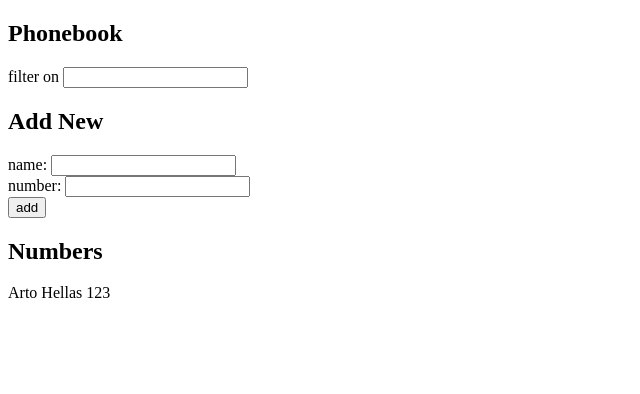
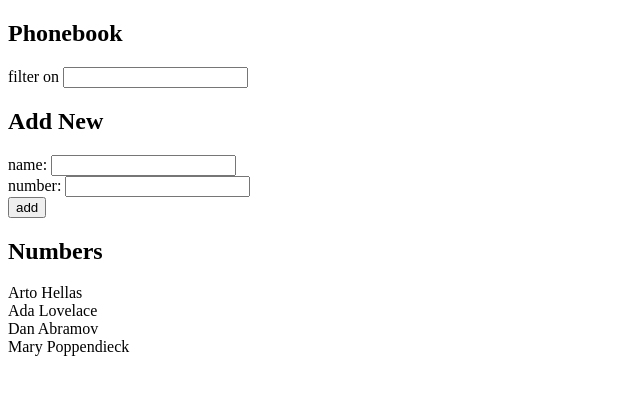
Before and after one commit to blakdragon39/fullstackopen2020, a React (Create React App) app in the folder part2/: page / in a window 1280 px wide. Shown: the top 394 px of the page, without its empty margins (0-640 px from the left). Built offline with nearby package versions, Linux system fonts and the light colour scheme; data requests are answered from the project's data file.

Commit message:
Exercise 2.11

```diff
--- a/part2/db.json
+++ b/part2/db.json
@@ -1,22 +1,24 @@
 {
-  "notes": [
+  "persons":[
     {
-      "id": 1,
-      "content": "HTML is easy",
-      "date": "2019-05-30T17:30:31.098Z",
-      "important": true
+      "name": "Arto Hellas",
+      "number": "040-123456",
+      "id": 1
     },
     {
-      "id": 2,
-      "content": "Browser can execute only JavaScript",
-      "date": "2019-05-30T18:39:34.091Z",
-      "important": false
+      "name": "Ada Lovelace",
+      "number": "39-44-5323523",
+      "id": 2
     },
     {
-      "id": 3,
-      "content": "GET and POST are the most important methods of HTTP protocol",
-      "date": "2019-05-30T19:20:14.298Z",
-      "important": true
+      "name": "Dan Abramov",
+      "number": "12-43-234345",
+      "id": 3
+    },
+    {
+      "name": "Mary Poppendieck",
+      "number": "39-23-6423122",
+      "id": 4
     }
   ]
 }
--- a/part2/src/App.js
+++ b/part2/src/App.js
@@ -1,41 +1,11 @@
-import React, { useState } from 'react'
-
-const Form = ({newName, handleNameChange, newPhone, handlePhoneChange, submitNewPhone}) => {
-    return (
-        <form onSubmit={submitNewPhone}>
-            <div>name: <input value={newName} onChange={handleNameChange}/></div>
-            <div>number: <input value={newPhone} onChange={handlePhoneChange}/></div>
-            <div><button type="submit">add</button></div>
-        </form>
-    )
-}
-
-const Filter = ({handleFilterChange}) => {
-    return (<div>filter on <input onChange={handleFilterChange}/></div>)
-}
-
-const Person = ({person}) => {
-    return(
-        <div>{person.name} {person.phone}</div>
-    )
-}
-
-const Persons = ({persons, filter}) => {
-    return (
-        <div>
-            {
-                persons
-                    .filter(person => person.name.toLowerCase().includes(filter.toLowerCase()))
-                    .map(person => <Person key={person.name} person={person}/>)
-            }
-        </div>
-    )
-}
+import React, { useState, useEffect } from 'react'
+import Form from './components/Form'
+import Filter from './components/Filter'
+import Persons from './components/Persons'
+import axios from 'axios'
 
 const App = () => {
-    const [ persons, setPersons ] = useState([
-        { name: 'Arto Hellas', phone: '123' }
-    ])
+    const [ persons, setPersons ] = useState([])
     const [ newName, setNewName ] = useState('')
     const [ newPhone, setNewPhone ] = useState('')
     const [ filter, setFilter ] = useState('')
@@ -56,6 +26,11 @@ const App = () => {
         }
     }
 
+    useEffect(() => {
+        axios.get('http://localhost:3001/persons')
+            .then(response => setPersons(response.data))
+    }, [])
+
     return (
         <div>
             <h2>Phonebook</h2>
--- /dev/null
+++ b/part2/src/components/Filter.js
@@ -0,0 +1,7 @@
+import React from "react";
+
+const Filter = ({handleFilterChange}) => {
+    return (<div>filter on <input onChange={handleFilterChange}/></div>)
+}
+
+export default Filter
--- /dev/null
+++ b/part2/src/components/Form.js
@@ -0,0 +1,13 @@
+import React from "react";
+
+const Form = ({newName, handleNameChange, newPhone, handlePhoneChange, submitNewPhone}) => {
+    return (
+        <form onSubmit={submitNewPhone}>
+            <div>name: <input value={newName} onChange={handleNameChange}/></div>
+            <div>number: <input value={newPhone} onChange={handlePhoneChange}/></div>
+            <div><button type="submit">add</button></div>
+        </form>
+    )
+}
+
+export default Form
--- /dev/null
+++ b/part2/src/components/Persons.js
@@ -0,0 +1,21 @@
+import React from "react";
+
+const Person = ({person}) => {
+    return(
+        <div>{person.name} {person.phone}</div>
+    )
+}
+
+const Persons = ({persons, filter}) => {
+    return (
+        <div>
+            {
+                persons
+                    .filter(person => person.name.toLowerCase().includes(filter.toLowerCase()))
+                    .map(person => <Person key={person.name} person={person}/>)
+            }
+        </div>
+    )
+}
+
+export default Persons
```
